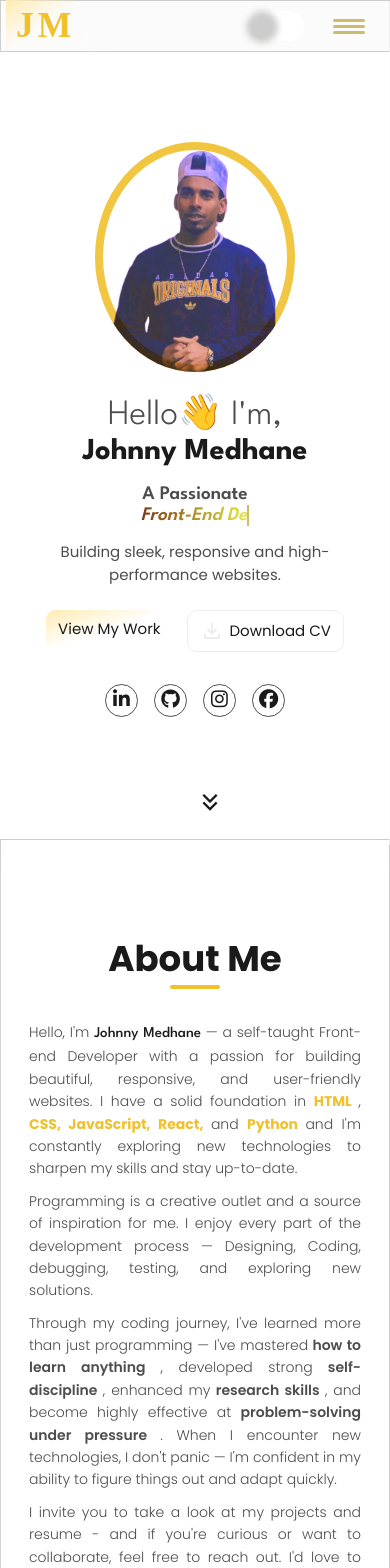
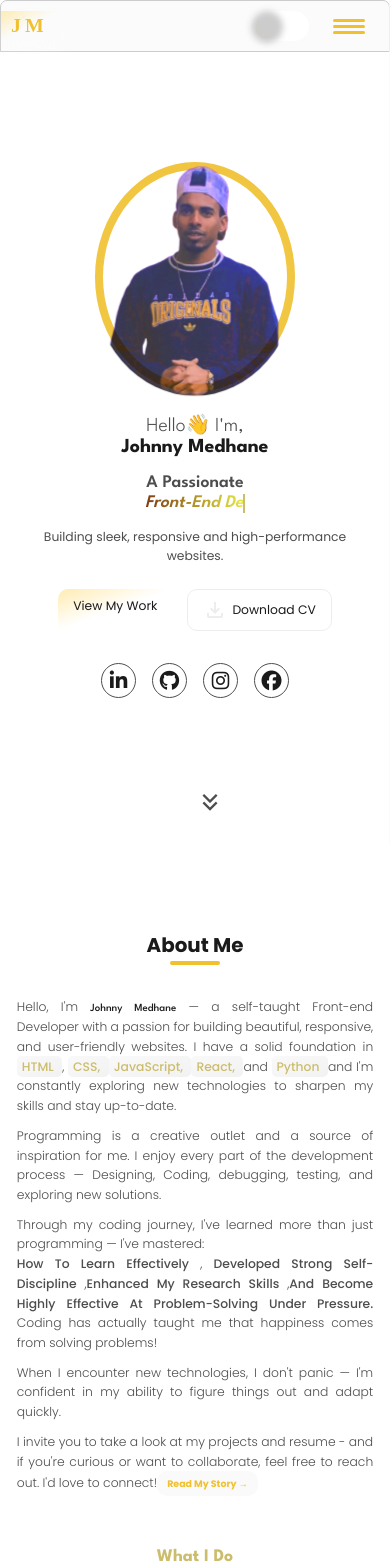
Before and after one commit to Johnnymedhane/my-portfolio, a React (Create React App) app: page /allPages in a window 390 px wide. Shown: the top 1568 px of the page. Built offline with nearby package versions, Linux system fonts and the light colour scheme; a web font is replaced by a local one.

Commit message:
some styles had changed on smaller screens

```diff
--- a/src/components/about/AboutMe.jsx
+++ b/src/components/about/AboutMe.jsx
@@ -69,13 +69,21 @@ export function About() {
         </p>
         <p>
           Through my coding journey, I've learned more than just programming —
-          I've mastered
-          <strong> how to learn anything </strong>, developed strong
-          <strong> self-discipline </strong>, enhanced my
-          <strong> research skills </strong>, and become highly effective at{" "}
-          <strong> problem-solving under pressure </strong>. When I encounter
-          new technologies, I don't panic — I'm confident in my ability to
-          figure things out and adapt quickly.
+          I've mastered:
+          <div>
+            <strong> how to learn effectively </strong>,
+            <strong> developed strong self-discipline </strong>,
+            <strong>enhanced my research skills </strong>,
+            <strong>
+              and become highly effective at problem-solving under pressure.
+            </strong>{" "}
+            Coding has actually taught me that happiness comes from solving
+            problems!
+          </div>
+        </p>
+        <p>
+          When I encounter new technologies, I don't panic — I'm confident in my
+          ability to figure things out and adapt quickly.
         </p>
         <p>
           {" "}
--- a/src/index.css
+++ b/src/index.css
@@ -71,15 +71,23 @@
   --shadow-5: 0 24px 80px hsla(0, 0%, 0%, 0.25);
 
   /* #69f3cc; */
-
-  --fs-1: clamp(3.5rem, 2.242rem + -0.519vw, 1.5rem);
-  --fs-2: clamp(3.1rem, 1.588rem + -0.39vw, 1.2rem);
+  /* --fs-2: clamp(3.1rem, 1.588rem + -0.39vw, 1.2rem);
   --fs-3: clamp(2.225rem, 1.727rem + -0.455vw, 1.188rem);
   --fs-4: clamp(1.9rem, 1.602rem + -0.455vw, 1.063rem);
   --fs-5: clamp(1.2rem, 1.602rem + -0.455vw, 0.863rem);
-  --fs-6: clamp(0.875rem, 0.841rem + 0.151vw, 0.738rem);
+  --fs-6: clamp(0.895rem, 0.941rem + 0.251vw, 0.738rem);
   --fs-7: clamp(0.938rem, 0.952rem + -0.065vw, 0.675rem);
   --fs-8: clamp(0.75rem, 0.765rem + -0.065vw, 0.588rem);
+  */
+
+  --fs-1: clamp(1.5rem, 1rem + 2.5vw, 3.5rem);
+  --fs-2: clamp(1.2rem, 0.9rem + 1.5vw, 3.1rem);
+  --fs-3: clamp(1.188rem, 0.9rem + 1.4vw, 2.225rem);
+  --fs-4: clamp(1.063rem, 0.85rem + 1.06vw, 1.9rem);
+  --fs-5: clamp(0.863rem, 0.75rem + 0.56vw, 1.2rem);
+  --fs-6: clamp(0.758rem, 0.7rem + 0.29vw, 0.895rem);
+  --fs-7: clamp(0.675rem, 0.65rem + 0.13vw, 0.938rem);
+  --fs-8: clamp(0.588rem, 0.57rem + 0.09vw, 0.75rem);
 
   /* transition */
   --transition-1: 0.25s ease;
@@ -297,7 +305,7 @@ body {
   background: var(--bg);
   width: 100%;
   color: var(--white-1);
-  font-size: 16px;
+  font-size: 1rem;
   line-height: 1.5;
   font-family: var(--ffpoppins);
 }
@@ -440,7 +448,7 @@ body {
 .hamburger,
 .hamburger::before,
 .hamburger::after {
-  background: var(--lightGold);
+  background: var(--orange-1);
   width: 2em;
   height: 3px;
   border-radius: 1em;
@@ -725,7 +733,7 @@ body {
   width: 100%;
   aspect-ratio: 2/3;
   border-radius: 50%;
-
+  padding: 0.4rem;
   position: relative;
   animation: image 1s linear;
   display: flex;
@@ -741,7 +749,8 @@ body {
   object-position: center;
   aspect-ratio: 1;
   border-radius: 50%;
-  z-index: 10;
+  z-index: 1;
+  transform: scale(1.1);
   transition: var(--transition-4);
 
   animation: blink 2s linear infinite;
@@ -758,7 +767,7 @@ body {
   }
 }
 .hero-image:hover img {
-  transform: scale(1.1);
+  transform: scale(1.2);
   animation: none;
 }
 
@@ -822,21 +831,22 @@ body {
   border-radius: 50%;
   width: 35px;
   height: 35px;
+  padding: 0.4rem;
   box-shadow: var(--shadow-1);
   transition: var(--transition-2);
   border: 1px solid var(--light-gray);
 }
 .media a {
   display: block;
-  font-size: var(--fs-5);
-  color: var(--white-2);
+  font-size: max(var(--fs-5), 20px);
+  color: var(--light-gray);
 }
 
 .media:after {
   content: "";
   z-index: -1;
   position: absolute;
-  inset: -5px;
+  inset: -1px;
   background: conic-gradient(
     hsl(45, 100%, 72%) var(--fill),
     transparent var(--fill)
@@ -880,20 +890,13 @@ body {
   position: absolute;
   left: 50%;
 }
-.indicator title {
-  background: none;
-  color: var(--lightGold);
-  font-size: var(--fs-7);
-}
-.indicator a {
-  color: var(--white-1);
-  transition: var(--transition-2);
-}
 
 .indicator .material-symbols-outlined {
   font-size: 40px;
   transition: transform 0.3s ease-in-out;
   cursor: pointer;
+   font-size: var(--fs-3);
+    color: var(--light-gray);
 }
 
 .indicator:hover .material-symbols-outlined {
@@ -945,6 +948,7 @@ main {
   min-width: 259px;
   max-width: 90%;
   border: 1px solid var(--jet);
+  border-bottom: none;
   border-radius: 20px;
 }
 
@@ -993,12 +997,15 @@ article.animate {
   font-family: var(--ffLeagueSpartan);
 }
 .about-text b {
-  color: var(--orange-1);
-  /* font-weight: 400; */
+  color: var(--lightGold);
+  font-weight: 500;
+  background: var(--bg-gradient-jet);
+  padding: 2px 5px;
+  border-radius: 5px;
 }
 .about-text strong {
-  /* color: var(--orange-1); */
-  font-weight: 600;
+  font-weight: 500;
+  text-transform: capitalize;
 }
 
 .link-my-story,
@@ -1902,9 +1909,13 @@ textarea.form-input::-webkit-resizer {
 
 /* Responsive Design */
 @media screen and (max-width: 1024px) {
+    .head {
+    padding: 10px 0;
+    border-top-left-radius: 7px;
+    border-top-right-radius: 7px;
+  }
   section {
-    padding: 1.5rem 1rem;
-    /* transition: var(--transition-2); */
+    padding: 1.5rem 0.3rem;
   }
   .hero-container {
     flex-direction: column;
@@ -1918,16 +1929,13 @@ textarea.form-input::-webkit-resizer {
   }
   .hero h1,
   .hero h2,
-  .hero {
+  .hero p {
     text-align: center;
   }
 }
 
 @media screen and (max-width: 768px) {
-  /* .head{
-    padding: 12px 5px;
-
-  } */
+
   .nav {
     position: fixed;
     top: 0;
@@ -1951,16 +1959,7 @@ textarea.form-input::-webkit-resizer {
     justify-content: space-around;
     gap: 10px;
   }
-  .nav-link {
-    font-size: var(--fs-3);
-  }
-  .nav-link:hover,
-  .nav-link:focus {
-    font-size: var(--fs-4);
-  }
-  .nav-active {
-    font-size: var(--fs-5);
-  }
+
 
   .nav-toggle {
     display: block;
@@ -1984,24 +1983,18 @@ textarea.form-input::-webkit-resizer {
     line-height: 1.1;
   }
 
-  .btn {
-    padding: 8px 15px;
-    font-size: var(--fs-7);
-  }
-
-  /* indicator */
-  .indicator .material-symbols-outlined {
-    font-size: 30px;
+    .btn {
+    padding: 10px 18px;
+    font-size: var(--fs-5);
   }
 
   /* main */
   main {
     max-width: 100%;
+    border: none;
   }
   /* about */
-  .about-info {
-    font-size: var(--fs-7);
-  }
+
   .link-my-hestory {
     font-size: var(--fs-8);
   }
@@ -2059,9 +2052,7 @@ textarea.form-input::-webkit-resizer {
 }
 
 @media screen and (max-width: 640px) {
-  .head {
-    padding: 10px 5px;
-  }
+
 
   .nav-link {
     font-size: var(--fs-4);
@@ -2110,14 +2101,20 @@ textarea.form-input::-webkit-resizer {
   .hero-content p {
     margin-bottom: 1.5rem;
   }
-
+  .btn {
+    padding: 8px 15px;
+    font-size: var(--fs-6);
+  }
   .cta-buttons {
     margin-bottom: 2rem;
   }
 
   .media {
-    width: 33px;
-    height: 33px;
+    width: 35px;
+    height: 35px;
+  }
+  .indicator .material-symbols-outlined {
+    font-size: 30px;
   }
   .indicator {
     bottom: 5px;
@@ -2188,12 +2185,6 @@ textarea.form-input::-webkit-resizer {
 }
 
 @media screen and (max-width: 480px) {
-  .hero-content h2 {
-    font-size: var(--fs-5);
-  }
-  .hero-content h1 {
-    font-size: var(--fs-4);
-  }
   .hero-container {
     gap: 0.2rem;
   }
@@ -2202,16 +2193,8 @@ textarea.form-input::-webkit-resizer {
   }
 
   .hero-content p {
-    font-size: var(--fs-8);
+    font-size: var(--fs-6);
     text-align: center;
-  }
-
-  .hero-content p {
-    font-size: var(--fs-7);
-  }
-  .cta-buttons a {
-    font-size: var(--fs-7);
-    padding: 8px 12px;
   }
 }
 @media screen and (max-width: 385px) {
@@ -2220,6 +2203,12 @@ textarea.form-input::-webkit-resizer {
     max-height: 180px;
     box-shadow: inset 0 0 0 5px var(--orange-1);
   }
+  .hero-content h2 {
+    font-size: var(--fs-5);
+  }
+  .hero-content h1 {
+    font-size: var(--fs-4);
+  }
 }
 
 @media (min-width: 1024px) {
@@ -2259,7 +2248,6 @@ textarea.form-input::-webkit-resizer {
     border: 10px solid var(--light-gray);
     background: hsla(0, 0%, 100%, 0.1);
     border-radius: 5px;
-
   }
 
   body::-webkit-scrollbar-thumb:hover {
@@ -2274,7 +2262,6 @@ textarea.form-input::-webkit-resizer {
    * REUSED STYLE
    */
   article {
-
     box-shadow: var(--shadow-5);
   }
 
```
